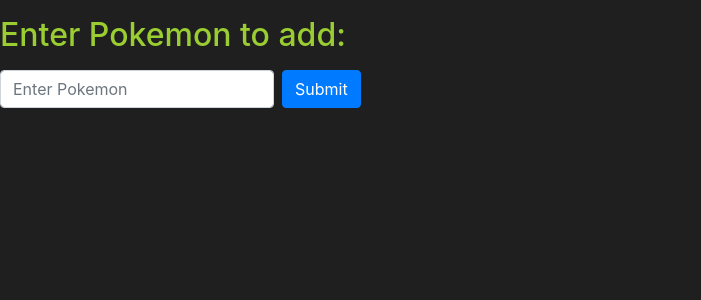
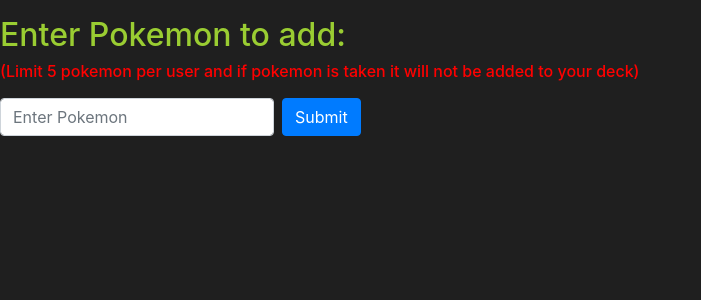
Before and after one commit to bordedelcielo/Pokemon-flask-week5day2-hw, a Flask app: page /posts/create in a window 1280 px wide. Shown: the part 112-412 px from the top of the page, without its empty margins (0-701 px from the left). Run offline with Flask 3, Linux system fonts and the light colour scheme; the visitor is signed in with stand-in values (Sample User, id 1).

Commit message:
limit 5 pokemon and no pokemon taken more than once added to routes

```diff
--- a/app/poke_blue/poke_templates/create_post.html
+++ b/app/poke_blue/poke_templates/create_post.html
@@ -1,6 +1,7 @@
 {% extends 'base.html' %}
 {% block content %}
 <h2 class="get-pokemone-data">Enter Pokemon to add:</h2>
+<h3 class= 'pokemon_deck_warning'>(Limit 5 pokemon per user and if pokemon is taken it will not be added to your deck)</h3>
     <form class="form-inline mt-3" method="POST">
 
         {{form.pokemon(class="form-control mb-2 mr-sm-2", placeholder="Enter Pokemon")}}
--- a/app/poke_blue/poke_templates/feed.html
+++ b/app/poke_blue/poke_templates/feed.html
@@ -11,6 +11,7 @@
         <li class="list-group-item"> Attack Base Stat: {{post.attack_base_stat}}</li>
         <li class="list-group-item">HP: {{post.hp_base_stat}}</li>
         <li class="list-group-item">Defense Base Stat: {{post.defense_base_stat}}</li>
+        <li class="list-group-item">Belongs to user #{{post.user_id}}</li>
     </ul>
 </a>
 {% endfor %}
--- a/app/poke_blue/routes.py
+++ b/app/poke_blue/routes.py
@@ -24,8 +24,13 @@
                 hp_base_stat = new_response["stats"][0]["base_stat"]
                 defense_base_stat = new_response["stats"][2]['base_stat']
                 post = Post(name, front_shiny, ability, attack_base_stat, hp_base_stat, defense_base_stat, current_user.id)
-                post.save_to_db()
-                return redirect(url_for('poke_blue.view_posts'))
+                count_user_id = Post.query.filter_by(user_id = current_user.id).count()
+                check_name = Post.query.filter_by(name = name).count()
+                if check_name < 1 and count_user_id < 5:
+                    post.save_to_db()
+                    return redirect(url_for('poke_blue.view_posts'))
+                else:
+                    return redirect(url_for('poke_blue.create_post'))
     return render_template('create_post.html', form=form)
 
 
--- a/app/static/main.css
+++ b/app/static/main.css
@@ -29,3 +29,10 @@
 .caption-text{
     font-size:32px
 }
+
+.pokemon_deck_warning{
+    font-size: 16px;
+    color: red
+
+
+}
```
